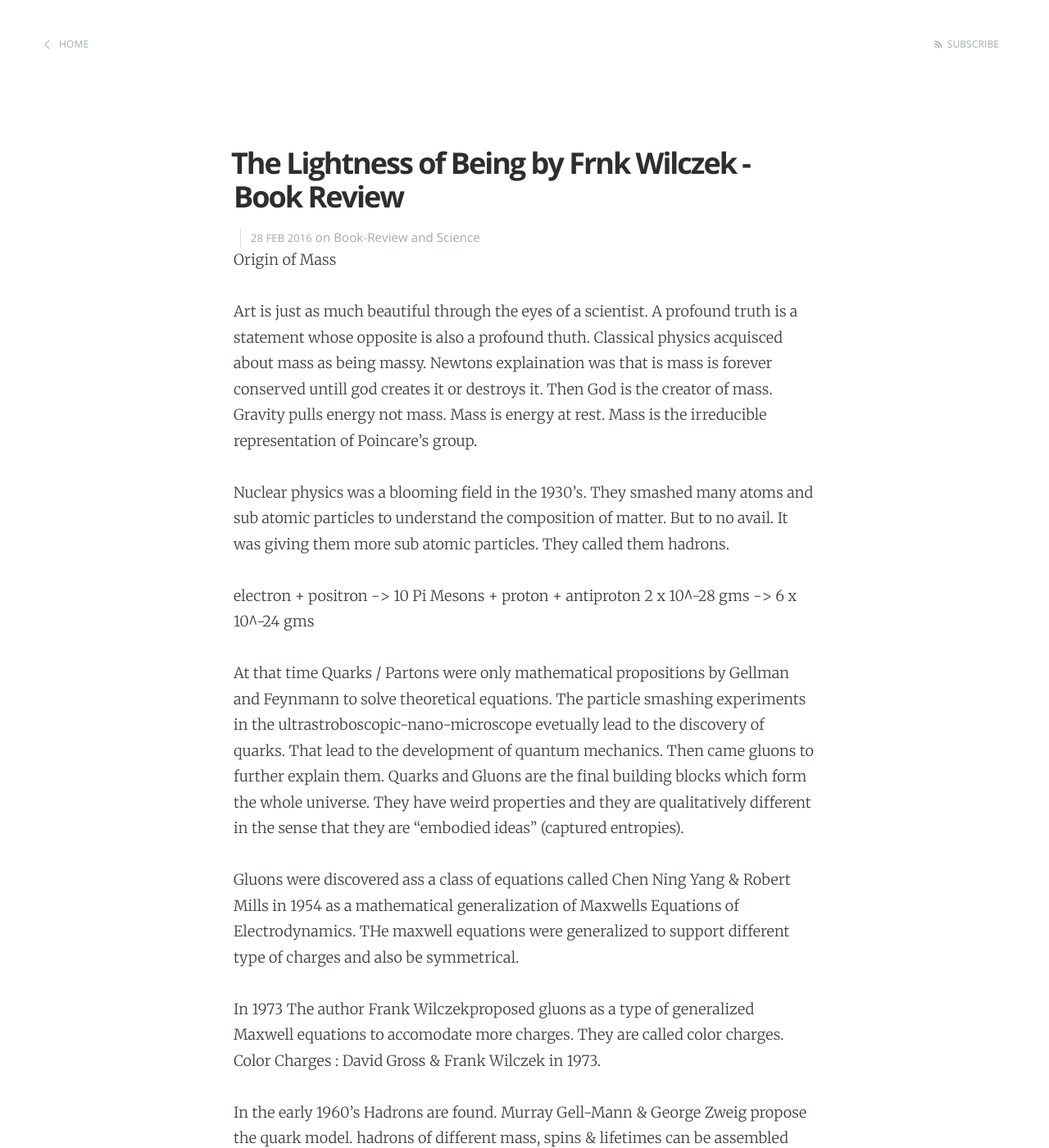
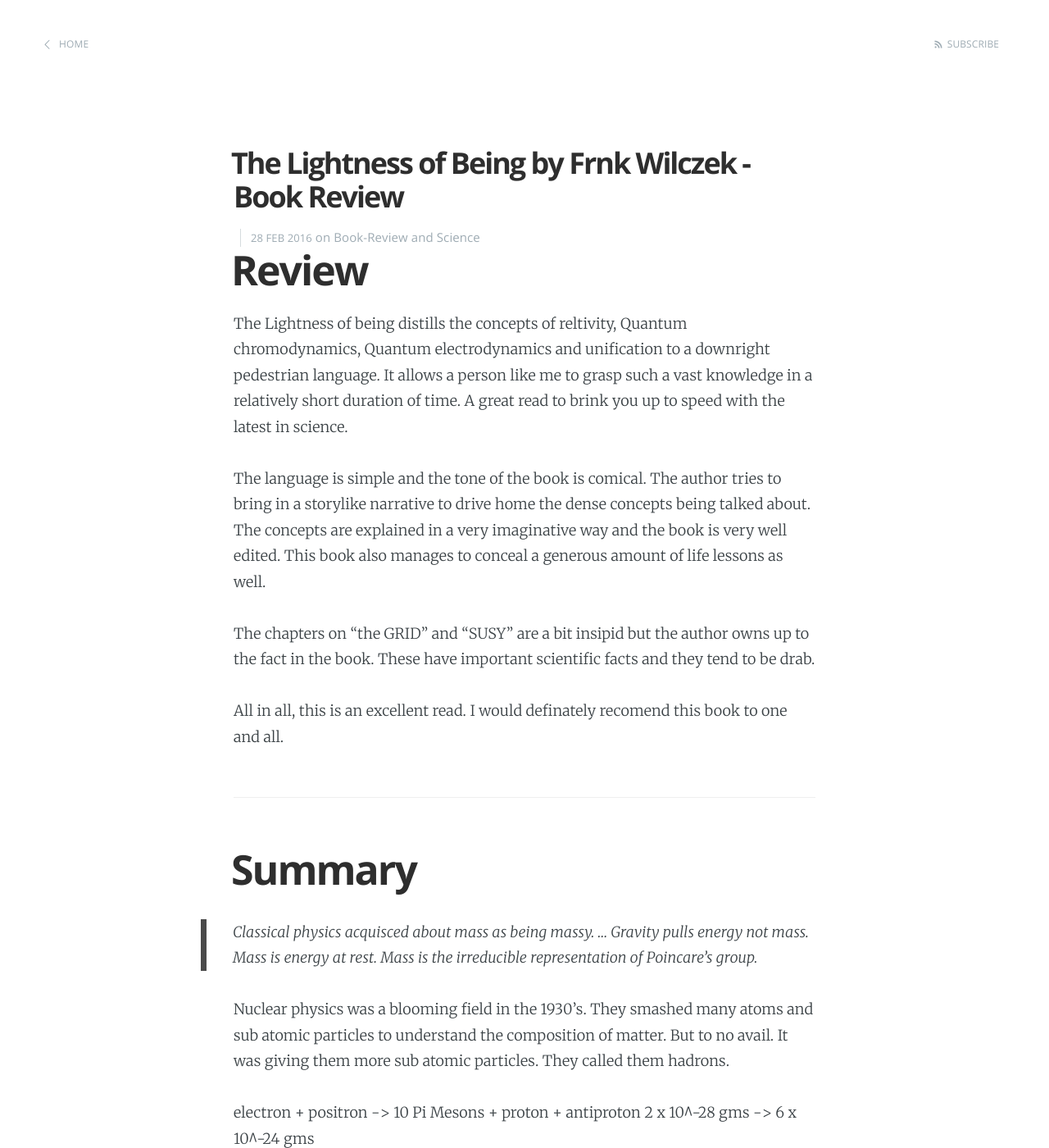
Before and after one commit to akhilum/akhilum.github.io, a Jekyll site: the page built from _posts/2016-02-28-The Lishtness of Being by Frank Wilczek.markdown, in a window 1280 px wide and 1400 px high. Shown: the whole window at 82% size. Built offline with Jekyll 4.4.1, drawn with Linux system fonts in a browser that asks for light colours; Markdown is read by kramdown in place of the engine named in the settings; comment, search, counter and statistics services are not loaded.

Commit message:
Review added

```diff
--- a/_posts/2016-02-28-The Lishtness of Being by Frank Wilczek.markdown
+++ b/_posts/2016-02-28-The Lishtness of Being by Frank Wilczek.markdown
@@ -7,13 +7,22 @@
 excerpt: "The author, nobel laureate Frank Wilczek, explains the origin of mass, the specious weakness of gravity and unification of the forces. I review the book and summarize some concepts."
 ---
 
+#Review
 
-Origin of Mass
+The Lightness of being distills the concepts of reltivity, Quantum chromodynamics, Quantum electrodynamics and unification to a downright pedestrian language. It allows a person like me to grasp such a vast knowledge in a relatively short duration of time. A great read to brink you up to speed with the latest in science.
 
-Art is just as much beautiful through the eyes of a scientist.
-A profound truth is a statement whose opposite is also a profound thuth.
-Classical physics acquisced about mass as being massy. Newtons explaination was that is mass is forever conserved untill god creates it or destroys it. Then God is the creator of mass.
-Gravity pulls energy not mass. Mass is energy at rest. Mass is the irreducible representation of Poincare's group.
+The language is simple and the tone of the book is comical. The author tries to bring in a storylike narrative to drive home the dense concepts being talked about. The concepts are explained in a very imaginative way and the book is very well edited. This book also manages to conceal a generous amount of life lessons as well.
+
+The chapters on "the GRID" and "SUSY" are a bit insipid but the author owns up to the fact in the book. These have important scientific facts and they tend to be drab.
+
+All in all, this is an excellent read. I would definately recomend this book to one and all.
+
+_______________________________________
+
+
+#Summary
+
+> Classical physics acquisced about mass as being massy. ... Gravity pulls energy not mass. Mass is energy at rest. Mass is the irreducible representation of Poincare's group.
 
 Nuclear physics was a blooming field in the 1930's. They smashed many atoms and sub atomic particles to understand the composition of matter. But to no avail. It was giving them more sub atomic particles. They called them hadrons.
 
```
